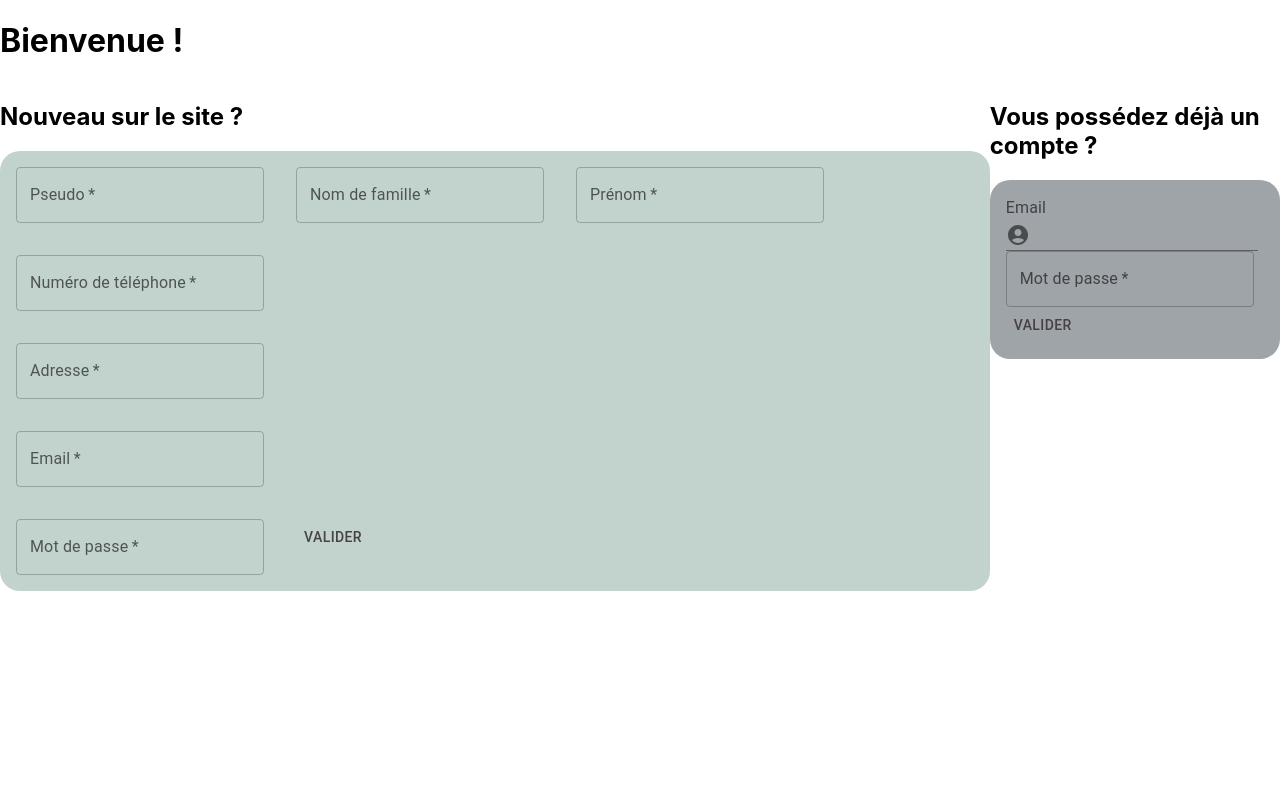
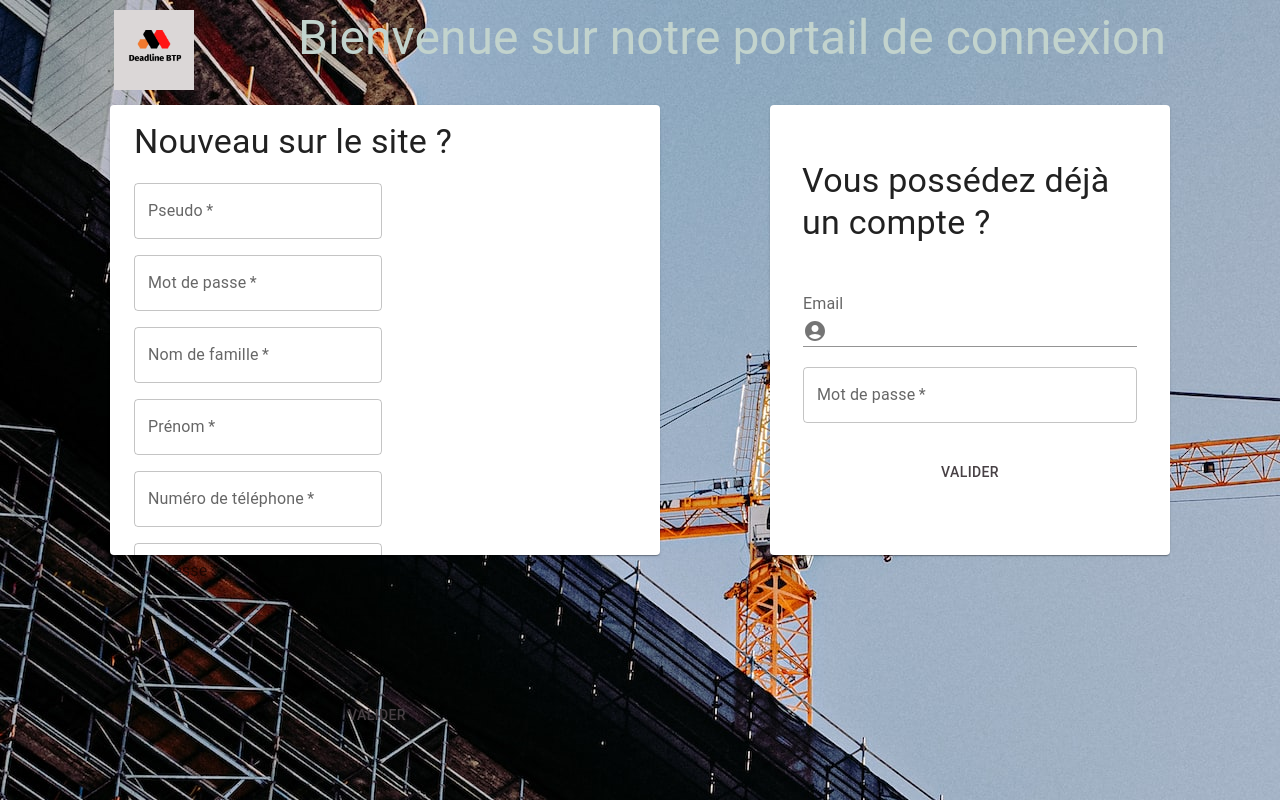
Before and after one commit to emmanouti/deadline_test_front, a React (Create React App) app: page / in a window 1280 px wide. Built offline with nearby package versions, Linux system fonts and the light colour scheme.

Commit message:
feat/style

```diff
--- a/src/App.js
+++ b/src/App.js
@@ -3,7 +3,26 @@ import UserProfile from "./components/userProfile/UserProfile";
 import HomeView from "./components/Home.View";
 import useToken from "./helpers/useToken";
 import useUserId from "./helpers/useUserId";
-import {Button, Grid} from "@mui/material";
+import {Box, Button, Container} from "@mui/material";
+import Construction from "./img/construction.jpg";
+import Logo from "./img/Logo.png";
+
+const styles = {
+    container: {
+        backgroundImage: `url(${Construction})`,
+        height: '100vh'
+    },
+    titleContainer: {
+        padding: 10,
+        display: 'flex',
+        justifyContent: "space-evenly",
+        marginBottom: 5
+    },
+    logo: {
+        height: "80px",
+        width: "80px"
+    }
+};
 
 function App() {
     const {token, setToken} = useToken();
@@ -19,16 +38,18 @@ function App() {
     }
     console.log(user)
     return (
-            <div>
-                <Grid container>
-                    <Grid item sx={{display: 'flex'}}>
-                        <h1>Application</h1>
-                    </Grid>
-                    <Grid item>
-                        {token ? <Button onClick={handleLogOut}>Se déconnecter</Button> : null}
-                    </Grid>
-                </Grid>
-                <UserProfile user={user} setUser={setUser} handleLogOut={handleLogOut} token={token} userId={userId} />
+            <div style={styles.container}>
+                <Container sx={{display: 'flex', flexDirection: 'row', justifyContent: "space-between"}}>
+                    <div style={styles.titleContainer}>
+                        <img style={styles.logo} src={Logo} alt="Logo" />
+                    </div>
+                        <Box sx={{padding: 2}}>
+                            {token ? <Button variant="contained" onClick={handleLogOut}>Se déconnecter</Button> : null}
+                        </Box>
+                </Container>
+                <Container sx={{display: 'flex', alignContent: "center", width: "100%"}}>
+                    <UserProfile user={user} setUser={setUser} handleLogOut={handleLogOut} token={token} userId={userId} />
+                </Container>
             </div>
     );
 }
--- a/src/components/Home.View.jsx
+++ b/src/components/Home.View.jsx
@@ -1,20 +1,42 @@
 import SubscribingForm from './subscribe/SubscribingForm';
-import { Box } from "@mui/material";
+import {Box, Paper, Typography} from "@mui/material";
 import Login from "./login/Login";
+import React from "react";
+import Construction from "../img/construction.jpg";
+import theme from "../Theme/theme";
+import Logo from "../img/Logo.png";
+
+const styles = {
+    container: {
+        backgroundImage: `url(${Construction})`,
+        height: '100vh'
+    },
+    titleContainer: {
+        padding: 10,
+        display: 'flex',
+        justifyContent: "space-evenly",
+        marginBottom: 5
+    },
+    logo: {
+        height: "80px",
+        width: "80px"
+    }
+};
 
 const HomeView = ({setToken, setUser, setUserId}) => {
     return (
-        <div>
-            <h1>Bienvenue !</h1>
-            <Box sx={{display: "flex", flexDirection: "row", justifyContent: "space-between"}}>
-                <Box>
-                    <h2>Nouveau sur le site ?</h2>
+        <div style={styles.container}>
+            <div style={styles.titleContainer}>
+                <img style={styles.logo} src={Logo} alt="Logo" />
+                <Typography variant="h3" color={theme.palette.secondary.light} >Bienvenue sur notre portail de connexion</Typography>
+            </div>
+            <Box sx={{display: "flex", flexDirection: "row", justifyContent: "space-evenly"}}>
+                <Paper sx={{width: 550, height: 450, display: "flex", justifyContent: "center"}}>
                     <SubscribingForm setToken={setToken} setUser={setUser} />
-                </Box>
-                <Box>
-                    <h2>Vous possédez déjà un compte ?</h2>
+                </Paper>
+                <Paper sx={{width: 400, height: 450, display: "flex", alignContent: "center", flexDirection: "column"}}>
                     <Login setToken={setToken} setUser={setUser} setUserId={setUserId} />
-                </Box>
+                </Paper>
             </Box>
         </div>
         )
--- a/src/components/login/Login.View.jsx
+++ b/src/components/login/Login.View.jsx
@@ -1,11 +1,25 @@
 import React from 'react';
-import {Box, Button, Input, InputAdornment, InputLabel, TextField} from "@mui/material";
+import {Box, Button, Input, InputAdornment, InputLabel, TextField, Typography} from "@mui/material";
 import AccountCircle from '@mui/icons-material/AccountCircle';
+
+const styles = {
+    login: {
+        display: "flex",
+        flexDirection: "column",
+        justifyContent: "space-evenly",
+        padding: 1,
+        height: "100%"
+    }
+};
 
 const LoginView = ({loginValues, handleInputChange, handleSubmit}) => {
     return (
-        <Box sx={{backgroundColor:"secondary.main", padding:2, borderRadius: "20px"}}>
+        <Box sx={{display: "flex", flexDirection: "column", justifyContent: "space-around", padding:4, height: "100%" }}>
+            <Box>
+                <Typography variant="h4">Vous possédez déjà un compte ?</Typography>
+            </Box>
                 <form onSubmit={handleSubmit}>
+                    <div style={styles.login}>
                             <InputLabel htmlFor="input-with-icon-adornment">
                                 Email
                             </InputLabel>
@@ -21,6 +35,7 @@ const LoginView = ({loginValues, handleInputChange, handleSubmit}) => {
                                     </InputAdornment>
                                 }
                             />
+                        <br/>
                             <TextField
                                 required
                                 id="password-login-input"
@@ -30,7 +45,9 @@ const LoginView = ({loginValues, handleInputChange, handleSubmit}) => {
                                 value={loginValues.password}
                                 onChange={handleInputChange}
                             />
-                <Button type="submit">Valider</Button>
+                        <br/>
+                            <Button type="submit" sx={{padding:2}}>Valider</Button>
+                    </div>
                 </form>
         </Box>
     )
--- a/src/components/login/Login.jsx
+++ b/src/components/login/Login.jsx
@@ -36,7 +36,7 @@ const Login = ({setToken, setUser, setUserId}) => {
     };
     return (
         <>
-            <LoginView loginValues={loginValues} handleInputChange={handleInputChange} handleSubmit={handleSubmit}/>
+            <LoginView loginValues={loginValues} handleInputChange={handleInputChange} handleSubmit={handleSubmit} />
         </>
     )
 }
--- a/src/components/subscribe/SubscribingForm.View.jsx
+++ b/src/components/subscribe/SubscribingForm.View.jsx
@@ -1,12 +1,14 @@
 import React from 'react';
-import {TextField, Grid, Button, Box} from "@mui/material";
+import {TextField, Grid, Button, Container, Typography} from "@mui/material";
 
 
 const SubscribingFormView = ({formValues, handleSubmit, handleInputChange}) => {
     return (
-        <Box component={"div"} sx={{backgroundColor:"secondary.light", padding:2, borderRadius: "20px"}} >
+        <Container sx={{padding:2}} >
+            <Typography variant="h4">Nouveau sur le site ?</Typography>
+            <br/>
             <form onSubmit={handleSubmit}>
-                <Grid container spacing={4} flexGrow={1}>
+                <Grid container spacing={2}>
                     <Grid item>
                         <TextField
                             required
@@ -15,6 +17,17 @@ const SubscribingFormView = ({formValues, handleSubmit, handleInputChange}) => {
                             name="pseudo"
                             type="text"
                             value={formValues.pseudo}
+                            onChange={handleInputChange}
+                        />
+                    </Grid>
+                    <Grid item>
+                        <TextField
+                            required
+                            id="password-input"
+                            label="Mot de passe"
+                            name="password"
+                            type="text"
+                            value={formValues.password}
                             onChange={handleInputChange}
                         />
                     </Grid>
@@ -51,7 +64,7 @@ const SubscribingFormView = ({formValues, handleSubmit, handleInputChange}) => {
                             onChange={handleInputChange}
                         />
                     </Grid>
-                    <Grid item sm={12}>
+                    <Grid item>
                         <TextField
                             required
                             id="address-input"
@@ -62,7 +75,7 @@ const SubscribingFormView = ({formValues, handleSubmit, handleInputChange}) => {
                             onChange={handleInputChange}
                         />
                     </Grid>
-                    <Grid item sm={12} flexgrow={2}>
+                    <Grid item>
                         <TextField
                             required
                             id="email-input"
@@ -73,23 +86,12 @@ const SubscribingFormView = ({formValues, handleSubmit, handleInputChange}) => {
                             onChange={handleInputChange}
                         />
                     </Grid>
-                    <Grid item>
-                        <TextField
-                            required
-                            id="password-input"
-                            label="Mot de passe"
-                            name="password"
-                            type="text"
-                            value={formValues.password}
-                            onChange={handleInputChange}
-                        />
-                    </Grid>
-                    <Grid item>
-                        <Button type="submit">Valider</Button>
-                    </Grid>
+                    <Container>
+                        <Button sx={{padding: 2, marginTop: 2, width: "100%", alignSelf: "center"}} type="submit">Valider</Button>
+                    </Container>
                 </Grid>
             </form>
-        </Box>
+        </Container>
     )
 }
 
--- a/src/components/userProfile/DeleteModal.jsx
+++ b/src/components/userProfile/DeleteModal.jsx
@@ -4,7 +4,15 @@ import Button from '@mui/material/Button';
 import Typography from '@mui/material/Typography';
 import Modal from '@mui/material/Modal';
 
-const style = {
+const styles = {
+    buttonContainer: {
+        display: "flex",
+        flexDirection: "row",
+        justifyContent: "space-between",
+        padding: 5,
+        marginTop: 5
+    },
+    modal: {
         position: 'absolute',
         top: '50%',
         left: '50%',
@@ -14,30 +22,32 @@ const style = {
         border: '2px solid #000',
         boxShadow: 24,
         p: 4,
+    }
 };
-
 export default function DeleteModal({onClick}) {
     const [open, setOpen] = useState(false);
     const handleOpen = () => setOpen(true);
     const handleClose = () => setOpen(false);
     return (
         <div>
-            <Button onClick={handleOpen}>Supprimer mon compte</Button>
+            <Button variant="contained" onClick={handleOpen}>Supprimer mon compte</Button>
             <Modal
                 open={open}
                 onClose={handleClose}
                 aria-labelledby="modal-modal-title"
                 aria-describedby="modal-modal-description"
             >
-                <Box sx={style}>
+                <Box sx={styles.modal}>
                     <Typography id="modal-modal-title" variant="h6" component="h2">
                         Supprimer votre compte ?
                     </Typography>
                     <Typography id="modal-modal-description" sx={{ mt: 2 }}>
                         Êtes-vous certain(e) ? Cette action est irréversible.
                     </Typography>
-                    <Button onClick={onClick}>Oui</Button>
-                    <Button onClick={handleClose}>Non</Button>
+                    <div style={styles.buttonContainer}>
+                        <Button variant="contained" onClick={onClick}>Oui</Button>
+                        <Button variant="contained" onClick={handleClose}>Non</Button>
+                    </div>
                 </Box>
             </Modal>
         </div>
--- a/src/components/userProfile/ModifyModal.jsx
+++ b/src/components/userProfile/ModifyModal.jsx
@@ -3,9 +3,17 @@ import Box from '@mui/material/Box';
 import Button from '@mui/material/Button';
 import Typography from '@mui/material/Typography';
 import Modal from '@mui/material/Modal';
-import {Grid, TextField} from "@mui/material";
+import {Container, TextField} from "@mui/material";
 
-const style = {
+const styles = {
+    buttonContainer: {
+        display: "flex",
+        flexDirection: "row",
+        justifyContent: "space-between",
+        padding: 5,
+        marginTop: 5
+    },
+    modal: {
         position: 'absolute',
         top: '50%',
         left: '50%',
@@ -15,7 +23,8 @@ const style = {
         border: '2px solid #000',
         boxShadow: 24,
         p: 4,
-};
+    }
+}
 
 export default function ModifyModal({handleSubmit, handleInputChange, formModifyValues}) {
     const [open, setOpen] = useState(false);
@@ -23,20 +32,20 @@ export default function ModifyModal({handleSubmit, handleInputChange, formModify
     const handleClose = () => setOpen(false);
     return (
             <div>
-                <Button onClick={handleOpen}>Modifier mes informations</Button>
+                <Button variant="contained" onClick={handleOpen}>Modifier mes informations</Button>
                 <Modal
                     open={open}
                     onClose={handleClose}
                     aria-labelledby="modal-modal-title"
                     aria-describedby="modal-modal-description"
                 >
-                    <Box sx={style}>
+                    <Box sx={styles.modal}>
                         <Typography id="modal-modal-title" variant="h6" component="h2">
                             Modifier mes informations
                         </Typography>
+                        <br/>
                         <form onSubmit={handleSubmit}>
-                            <Grid container>
-                                <Grid item>
+                            <Container>
                                     <TextField
                                         required
                                         id="address-modify-input"
@@ -46,8 +55,9 @@ export default function ModifyModal({handleSubmit, handleInputChange, formModify
                                         value={formModifyValues.address}
                                         onChange={handleInputChange}
                                     />
-                                </Grid>
-                                <Grid item>
+                            </Container>
+                            <br/>
+                            <Container>
                                     <TextField
                                         required
                                         id="email-modify-input"
@@ -57,11 +67,12 @@ export default function ModifyModal({handleSubmit, handleInputChange, formModify
                                         value={formModifyValues.email}
                                         onChange={handleInputChange}
                                     />
-                                </Grid>
-                            </Grid>
-                            <Button type="submit">Modifier</Button>
+                            </Container>
+                            <div style={styles.buttonContainer}>
+                                <Button variant="contained" type="submit">Modifier</Button>
+                                <Button variant="contained" onClick={handleClose}>Annuler</Button>
+                            </div>
                         </form>
-                        <Button onClick={handleClose}>Annuler</Button>
                     </Box>
                 </Modal>
             </div>
--- a/src/components/userProfile/UserProfile.View.jsx
+++ b/src/components/userProfile/UserProfile.View.jsx
@@ -1,25 +1,44 @@
-import {Box, Grid, Typography} from "@mui/material";
+import {Box, Paper, Typography} from "@mui/material";
 import ModifyModal from "./ModifyModal";
 import DeleteModal from "./DeleteModal";
+import React from "react";
+
+const styles = {
+    buttonContainer: {
+        display: "flex",
+        flexDirection: "row",
+        justifyContent: "space-between",
+        padding: 5,
+        marginTop: 5
+    }
+}
 
 const UserProfileView = ({user, onClickDelete, handleSubmit, handleInputChange, formModifyValues}) => {
     return (
-        <Box>
-            <h2>Bienvenue {user.name} !</h2>
+            <Paper sx={{width: "50%", display: "flex", flexDirection: "column", alignItems: "center"}}>
+                <Box sx={{padding: 2, width: "100%", display: "flex", flexDirection: 'column', alignItems: "center"}}>
+                    <Typography variant="h5">Bienvenue {user.name} !</Typography>
                     <Typography sx={{ mt: 5, mb: 2 }} variant="h5" component="div">
-                        Votre Profil :
+                                Votre profil :
                     </Typography>
-                <Grid item xs={10} md={4}>
                     <Typography>Pseudo: {user.pseudo}</Typography>
+                    <br/>
                     <Typography>Nom de famille: {user.surname}</Typography>
+                    <br/>
                     <Typography>Prénom: {user.name}</Typography>
+                    <br/>
                     <Typography>Téléphone: {user.phone}</Typography>
+                    <br/>
                     <Typography>Adresse: {user.address}</Typography>
+                    <br/>
                     <Typography>Email: {user.email}</Typography>
-                </Grid>
-            <ModifyModal handleSubmit={handleSubmit} handleInputChange={handleInputChange} formModifyValues={formModifyValues} />
-            <DeleteModal onClick={onClickDelete} />
-        </Box>
+                    <div style={styles.buttonContainer}>
+                        <ModifyModal handleSubmit={handleSubmit} handleInputChange={handleInputChange} formModifyValues={formModifyValues} />
+                        <DeleteModal onClick={onClickDelete} />
+                    </div>
+
+                </Box>
+            </Paper>
     )
 }
 
```
Also changed, not shown: src/img/Logo.png (added), src/img/construction.jpg (added). Lines whose indentation alone changed are shown as unchanged.
